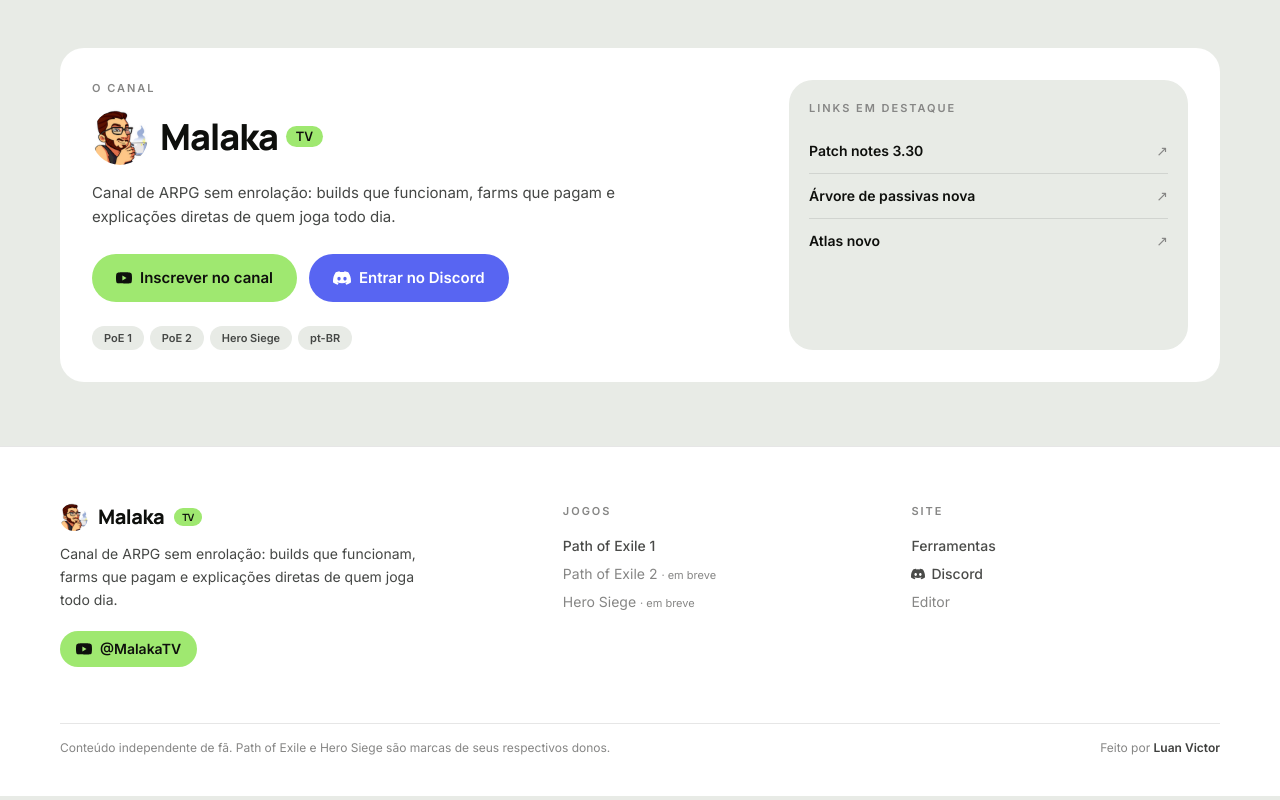
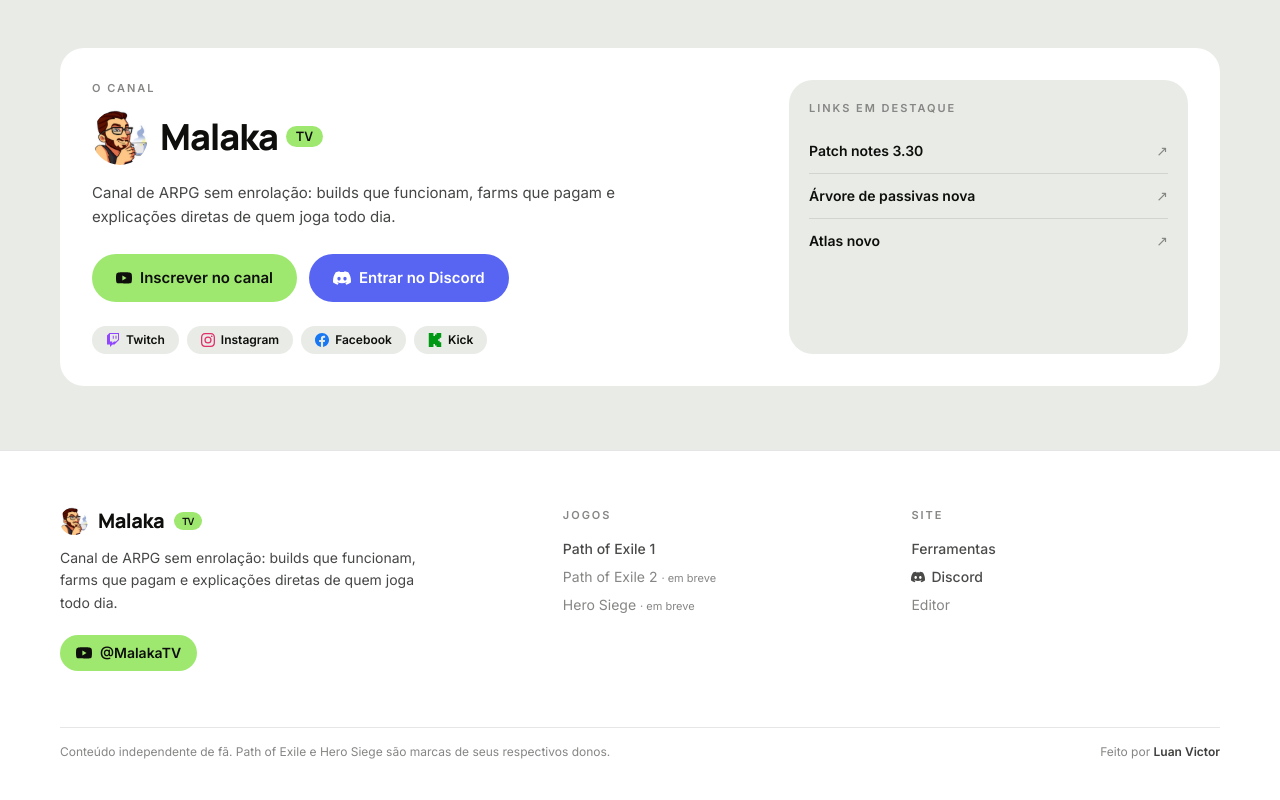
Before and after one commit to Luanvictordev/MalakaTV, a Next.js app: page / in a window 1280 px wide. Shown: the part 3292-4092 px from the top of the page. Built offline with nearby package versions, Linux system fonts and the light colour scheme; no server answers; the database is empty.

Commit message:
feat: replace home tags with social links and logos

```diff
--- a/content/site.json
+++ b/content/site.json
@@ -29,5 +29,9 @@
       "url": "https://poedb.tw/us/atlas-skill-tree/"
     }
   ],
-  "discord": "https://discord.gg/Hvse3EdwQx"
+  "discord": "https://discord.gg/Hvse3EdwQx",
+  "twitch": "https://www.twitch.tv/malakatv",
+  "instagram": "https://www.instagram.com/caio.malaka/",
+  "facebook": "https://www.facebook.com/caio.malaka.tv/",
+  "kick": "https://kick.com/malaka_tv"
 }
--- a/src/app/layout.tsx
+++ b/src/app/layout.tsx
@@ -81,7 +81,14 @@ export default async function RootLayout({ children }: { children: React.ReactNo
     publisher: {
       "@type": "Person",
       name: site.name,
-      sameAs: [site.youtube, site.discord].filter(Boolean),
+      sameAs: [
+        site.youtube,
+        site.discord,
+        site.twitch,
+        site.instagram,
+        site.facebook,
+        site.kick,
+      ].filter(Boolean),
     },
   };
 
--- a/src/app/page.tsx
+++ b/src/app/page.tsx
@@ -1,6 +1,10 @@
 import Link from "next/link";
 import { Swords } from "lucide-react";
 import DiscordIcon from "@/components/icons/DiscordIcon";
+import FacebookIcon from "@/components/icons/FacebookIcon";
+import InstagramIcon from "@/components/icons/InstagramIcon";
+import KickIcon from "@/components/icons/KickIcon";
+import TwitchIcon from "@/components/icons/TwitchIcon";
 import YoutubeIcon from "@/components/icons/YoutubeIcon";
 import LeagueCover from "@/components/LeagueCover";
 import { Reveal, StaggerGroup, StaggerItem } from "@/components/Motion";
@@ -223,13 +227,40 @@ export default async function HomePage() {
                   Entrar no Discord
                 </a>
               </div>
-              <div className="mt-6 flex flex-wrap gap-1.5">
-                {games.map((game) => (
-                  <span key={game.slug} className="badge badge-neutral bg-canvas-soft">
-                    {game.shortName}
-                  </span>
+              <div className="mt-6 flex flex-wrap gap-2">
+                {[
+                  {
+                    label: "Twitch",
+                    href: site.twitch || "https://www.twitch.tv/malakatv",
+                    icon: <TwitchIcon className="h-3.5 w-3.5 shrink-0 text-[#9146FF]" />,
+                  },
+                  {
+                    label: "Instagram",
+                    href: site.instagram || "https://www.instagram.com/caio.malaka/",
+                    icon: <InstagramIcon className="h-3.5 w-3.5 shrink-0 text-[#E1306C]" />,
+                  },
+                  {
+                    label: "Facebook",
+                    href: site.facebook || "https://www.facebook.com/caio.malaka.tv/",
+                    icon: <FacebookIcon className="h-3.5 w-3.5 shrink-0 text-[#1877F2]" />,
+                  },
+                  {
+                    label: "Kick",
+                    href: site.kick || "https://kick.com/malaka_tv",
+                    icon: <KickIcon className="h-3.5 w-3.5 shrink-0 text-[#009916]" />,
+                  },
+                ].map((social) => (
+                  <a
+                    key={social.label}
+                    href={social.href}
+                    target="_blank"
+                    rel="noreferrer"
+                    className="badge badge-neutral bg-canvas-soft px-3.5 py-1.5 text-xs text-ink transition-colors hover:bg-primary-pale"
+                  >
+                    {social.icon}
+                    {social.label}
+                  </a>
                 ))}
-                <span className="badge badge-neutral bg-canvas-soft">pt-BR</span>
               </div>
             </div>
 
--- /dev/null
+++ b/src/components/icons/FacebookIcon.tsx
@@ -0,0 +1,7 @@
+export default function FacebookIcon({ className = "h-4 w-4" }: { className?: string }) {
+  return (
+    <svg viewBox="0 0 24 24" aria-hidden="true" fill="currentColor" className={className}>
+      <path d="M24 12.073c0-6.627-5.373-12-12-12s-12 5.373-12 12c0 5.99 4.388 10.954 10.125 11.854v-8.385H7.078v-3.47h3.047V9.43c0-3.007 1.792-4.669 4.533-4.669 1.312 0 2.686.235 2.686.235v2.953H15.83c-1.491 0-1.956.925-1.956 1.874v2.25h3.328l-.532 3.47h-2.796v8.385C19.612 23.027 24 18.062 24 12.073z" />
+    </svg>
+  );
+}
--- /dev/null
+++ b/src/components/icons/InstagramIcon.tsx
@@ -0,0 +1,7 @@
+export default function InstagramIcon({ className = "h-4 w-4" }: { className?: string }) {
+  return (
+    <svg viewBox="0 0 24 24" aria-hidden="true" fill="currentColor" className={className}>
+      <path d="M12 2.163c3.204 0 3.584.012 4.85.07 3.252.148 4.771 1.691 4.919 4.919.058 1.265.069 1.645.069 4.849 0 3.205-.012 3.584-.069 4.849-.149 3.225-1.664 4.771-4.919 4.919-1.266.058-1.644.07-4.85.07-3.204 0-3.584-.012-4.849-.07-3.26-.149-4.771-1.699-4.919-4.92-.058-1.265-.07-1.644-.07-4.849 0-3.204.013-3.583.07-4.849.149-3.227 1.664-4.771 4.919-4.919 1.266-.057 1.645-.069 4.849-.069zM12 0C8.741 0 8.333.014 7.053.072 2.695.272.273 2.69.073 7.052.014 8.333 0 8.741 0 12c0 3.259.014 3.668.072 4.948.2 4.358 2.618 6.78 6.98 6.98C8.333 23.986 8.741 24 12 24c3.259 0 3.668-.014 4.948-.072 4.354-.2 6.782-2.618 6.979-6.98.059-1.28.073-1.689.073-4.948 0-3.259-.014-3.667-.072-4.947-.196-4.354-2.617-6.78-6.979-6.98C15.668.014 15.259 0 12 0zm0 5.838a6.162 6.162 0 100 12.324 6.162 6.162 0 000-12.324zM12 16a4 4 0 110-8 4 4 0 010 8zm6.406-11.845a1.44 1.44 0 100 2.881 1.44 1.44 0 000-2.881z" />
+    </svg>
+  );
+}
--- /dev/null
+++ b/src/components/icons/KickIcon.tsx
@@ -0,0 +1,7 @@
+export default function KickIcon({ className = "h-4 w-4" }: { className?: string }) {
+  return (
+    <svg viewBox="0 0 24 24" aria-hidden="true" fill="currentColor" className={className}>
+      <path d="M1.333 0h8v5.333H12V2.667h2.667V0h8v8H20v2.667h-2.667v2.666H20V16h2.667v8h-8v-2.667H12v-2.666H9.333V24h-8Z" />
+    </svg>
+  );
+}
--- /dev/null
+++ b/src/components/icons/TwitchIcon.tsx
@@ -0,0 +1,7 @@
+export default function TwitchIcon({ className = "h-4 w-4" }: { className?: string }) {
+  return (
+    <svg viewBox="0 0 24 24" aria-hidden="true" fill="currentColor" className={className}>
+      <path d="M11.571 4.714h1.715v5.143H11.57zm4.715 0H18v5.143h-1.714zM6 0L1.714 4.286v15.428h5.143V24l4.286-4.286h3.428L22.286 12V0zm14.571 11.143l-3.428 3.428h-3.429l-3 3v-3H6.857V1.714h13.714Z" />
+    </svg>
+  );
+}
--- a/src/lib/adminSchema.ts
+++ b/src/lib/adminSchema.ts
@@ -146,6 +146,10 @@ export const siteFields: Field[] = [
   { key: "handle", label: "Arroba do canal", type: "text", placeholder: "@MalakaTV" },
   { key: "youtube", label: "Link do YouTube", type: "text" },
   { key: "discord", label: "Link do Discord", type: "text", placeholder: "https://discord.gg/…" },
+  { key: "twitch", label: "Link da Twitch", type: "text", placeholder: "https://www.twitch.tv/…" },
+  { key: "instagram", label: "Link do Instagram", type: "text", placeholder: "https://www.instagram.com/…" },
+  { key: "facebook", label: "Link do Facebook", type: "text", placeholder: "https://www.facebook.com/…" },
+  { key: "kick", label: "Link da Kick", type: "text", placeholder: "https://kick.com/…" },
   { key: "bio", label: "Sobre o canal", type: "textarea" },
   { key: "description", label: "Descrição (SEO)", type: "textarea" },
   { key: "heroTitle", label: "Título da home", type: "text" },
--- a/src/lib/types.ts
+++ b/src/lib/types.ts
@@ -60,6 +60,10 @@ export type SiteConfig = {
   bio: string;
   youtube: string;
   discord: string;
+  twitch?: string;
+  instagram?: string;
+  facebook?: string;
+  kick?: string;
   description: string;
   heroTitle: string;
   heroText: string;
```
